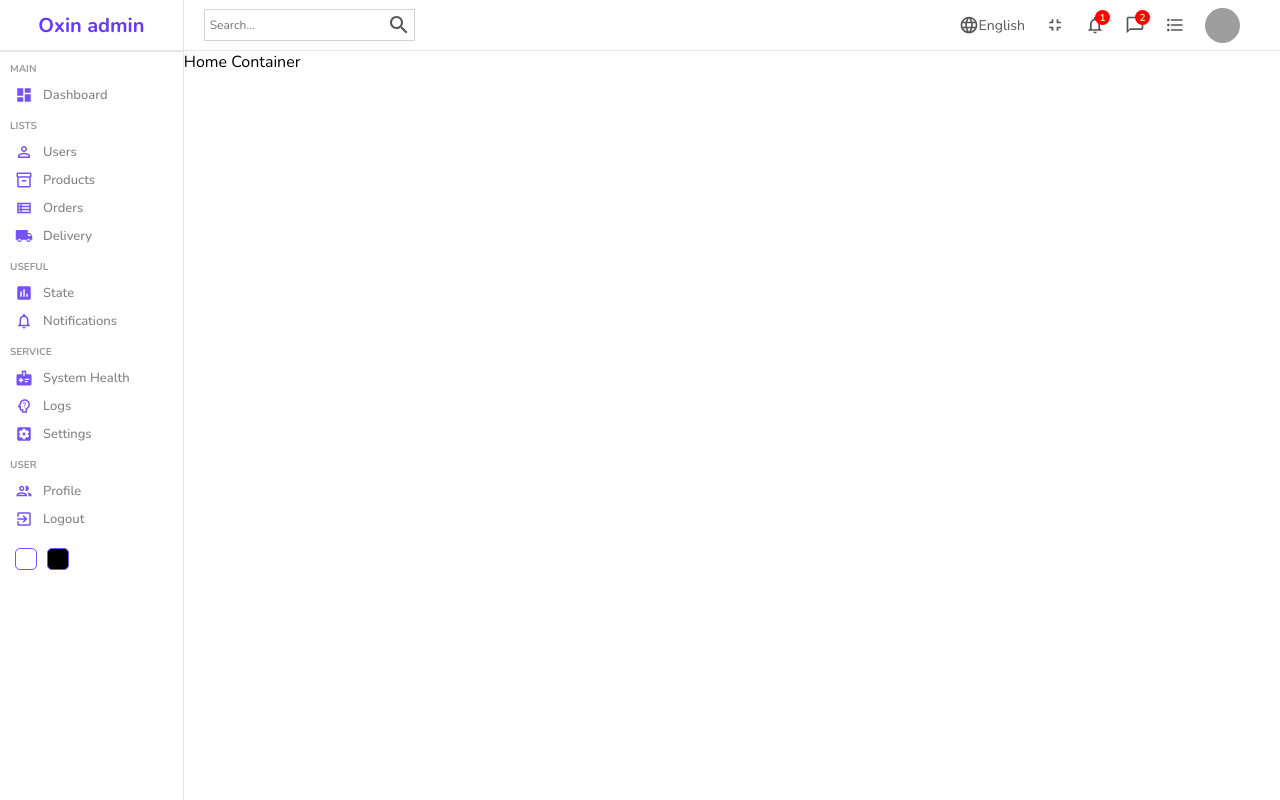
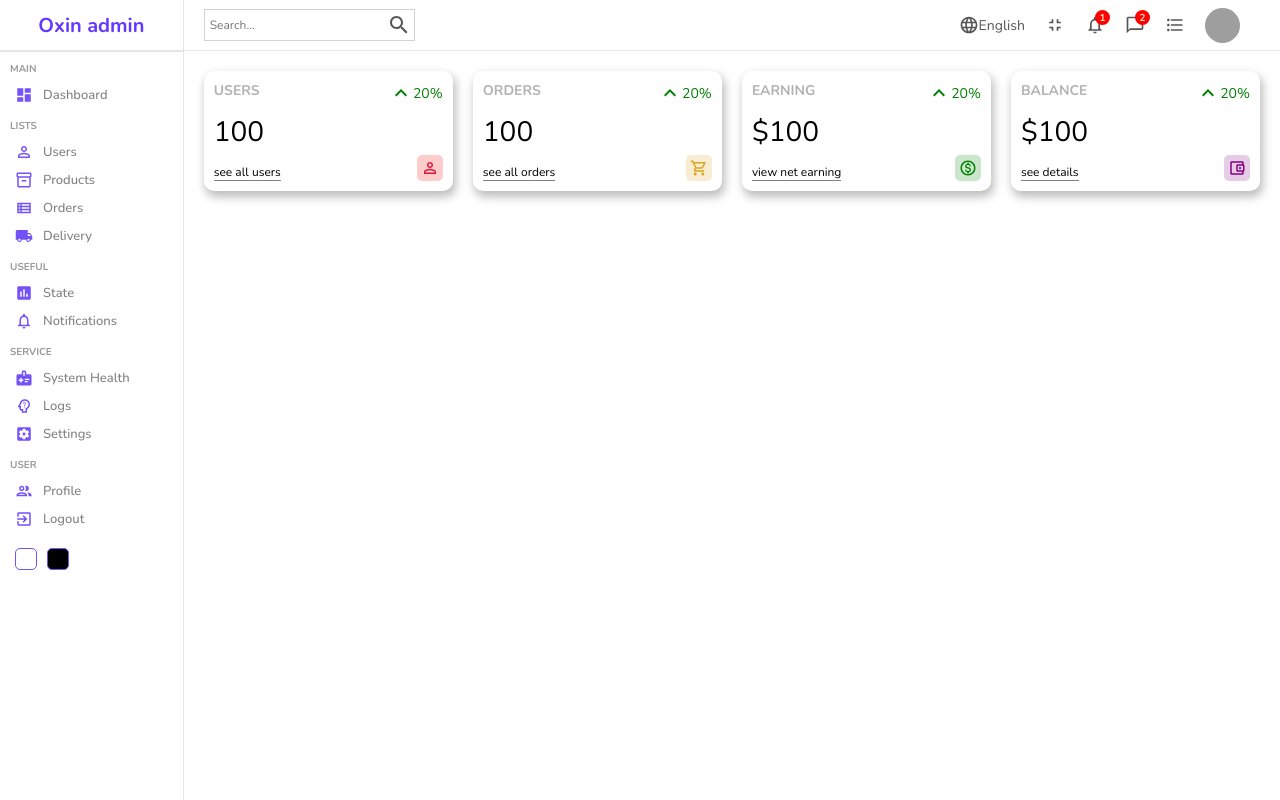
Before and after one commit to Mohammad-ghasempour/Admin-dashboard, a React (Create React App) app: page / in a window 1280 px wide. Built offline with nearby package versions, Linux system fonts and the light colour scheme; grey boxes are pictures that could not be loaded.

Commit message:
widgets done

```diff
--- /dev/null
+++ b/src/components/widget/Widget.jsx
@@ -0,0 +1,75 @@
+import "./widget.scss";
+import ExpandLessOutlinedIcon from "@mui/icons-material/ExpandLessOutlined";
+import PersonOutlineOutlinedIcon from "@mui/icons-material/PersonOutlineOutlined";
+import ShoppingCartOutlinedIcon from "@mui/icons-material/ShoppingCartOutlined";
+import MonetizationOnOutlinedIcon from "@mui/icons-material/MonetizationOnOutlined";
+import AccountBalanceWalletOutlinedIcon from "@mui/icons-material/AccountBalanceWalletOutlined";
+
+const Widget = ({ type }) => {
+  //sample data
+  const amount = 100;
+  let data;
+  switch (type) {
+    case "users":
+      data = {
+        title: "USERS",
+        isMoney: false,
+        link: "see all users",
+        icon: (
+          <PersonOutlineOutlinedIcon
+            className="icon"
+            style={{ color: "crimson", backgroundColor: "rgba(255,0,0,0.2)" }}
+          />
+        ),
+      };
+      break;
+    case "orders":
+      data = {
+        title: "ORDERS",
+        isMoney: false,
+        link: "see all orders",
+        icon: <ShoppingCartOutlinedIcon className="icon"  style={{ color: "goldenrod", backgroundColor: "rgba(218,165,32,0.2)" }} />,
+      };
+      break;
+    case "earnings":
+      data = {
+        title: "EARNING",
+        isMoney: true,
+        link: "view net earning",
+        icon: <MonetizationOnOutlinedIcon className="icon"  style={{ color: "green", backgroundColor: "rgba(0,128,0,0.2)" }} />,
+      };
+      break;
+    case "myBalance":
+      data = {
+        title: "BALANCE",
+        isMoney: true,
+        link: "see details",
+        icon: <AccountBalanceWalletOutlinedIcon className="icon"  style={{ color: "purple", backgroundColor: "rgba(128,0,128,0.2)" }} />,
+      };
+      break;
+
+    default:
+      break;
+  }
+  return (
+    <div className="widget">
+      <div className="left">
+        <span className="title">{data.title}</span>
+        <span className="counter">
+          {data.isMoney && "$"}
+          {amount}
+        </span>
+        <span className="link">{data.link}</span>
+      </div>
+      <div className="right">
+        <div className="percentage positive">
+          <ExpandLessOutlinedIcon />
+          20%
+        </div>
+        {data.icon}
+      </div>
+    </div>
+  );
+};
+
+export default Widget;
--- /dev/null
+++ b/src/components/widget/widget.scss
@@ -0,0 +1,52 @@
+.widget {
+  display: flex;
+  justify-content: space-between;
+  flex: 1;
+  padding: 10px;
+
+  box-shadow: 2px 4px 10px 1px rgba(0, 0, 0, 0.26);
+  -webkit-box-shadow: 2px 5px 10px 1px rgba(0, 0, 0, 0.26);
+  -moz-box-shadow: 2px 5px 10px 1px rgba(0, 0, 0, 0.26);
+  border-radius: 10px;
+  height: 100px;
+
+  .left,
+  .right {
+    display: flex;
+    flex-direction: column;
+    justify-content: space-between;
+
+    .title {
+      font-weight: bold;
+      font-size: 14px;
+      color: rgb(178, 178, 178);
+    }
+    .counter {
+      font-size: 28px;
+      font-weight: 300;
+    }
+    .link {
+      width: max-content;
+      font-size: 12px;
+      border-bottom: 1px solid grey;
+      cursor: pointer;
+    }
+    .percentage {
+      display: flex;
+      align-items: center;
+      font-size: 14px;
+      &.positive {
+        color: green;
+      }
+      &.negative {
+        color: red;
+      }
+    }
+    .icon {
+      font-size: 18px;
+      border-radius: 5px;
+      padding: 4px;
+      align-self: flex-end;
+    }
+  }
+}
--- a/src/pages/home/Home.jsx
+++ b/src/pages/home/Home.jsx
@@ -1,5 +1,6 @@
 import Navbar from "../../components/navbar/Navbar";
 import Sidebar from "../../components/sidebar/Sidebar";
+import Widget from "../../components/widget/Widget";
 
 import "./home.scss"
 
@@ -9,7 +10,12 @@
       <Sidebar/>
       <div className="homeContainer">
         <Navbar/>
-        Home Container
+        <div className="widgets">
+        <Widget type="users"/>
+        <Widget type="orders"/>
+        <Widget type="earnings"/>
+        <Widget type="myBalance"/>
+        </div>
 
         </div>
 
--- a/src/pages/home/home.scss
+++ b/src/pages/home/home.scss
@@ -1,7 +1,13 @@
 .home {
-display: flex;
+  display: flex;
 
-  .homeContainer{
+  .homeContainer {
     flex: 6;
+
+    .widgets {
+      display: flex;
+      padding: 20px;
+      gap: 20px;
+    }
   }
 }
```
